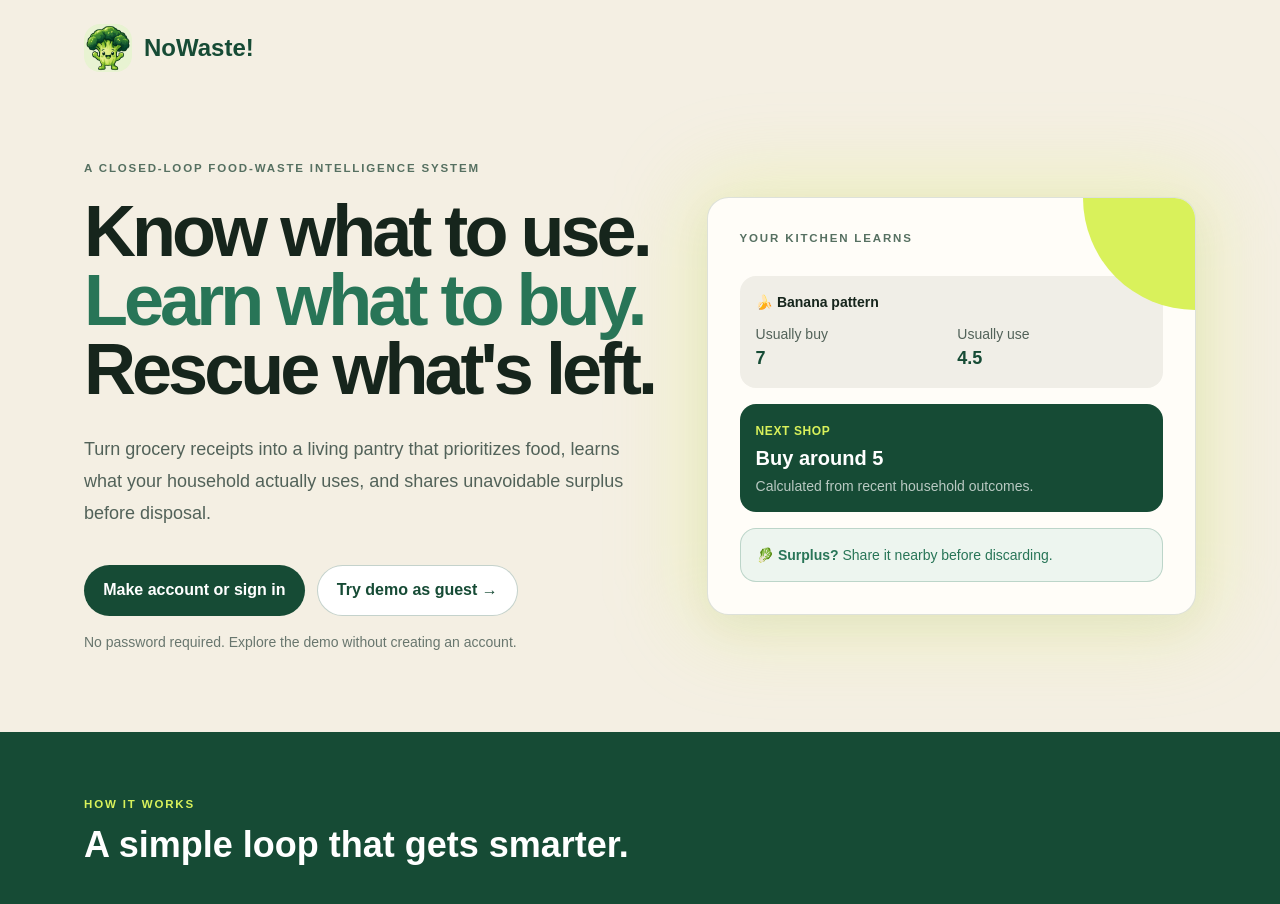
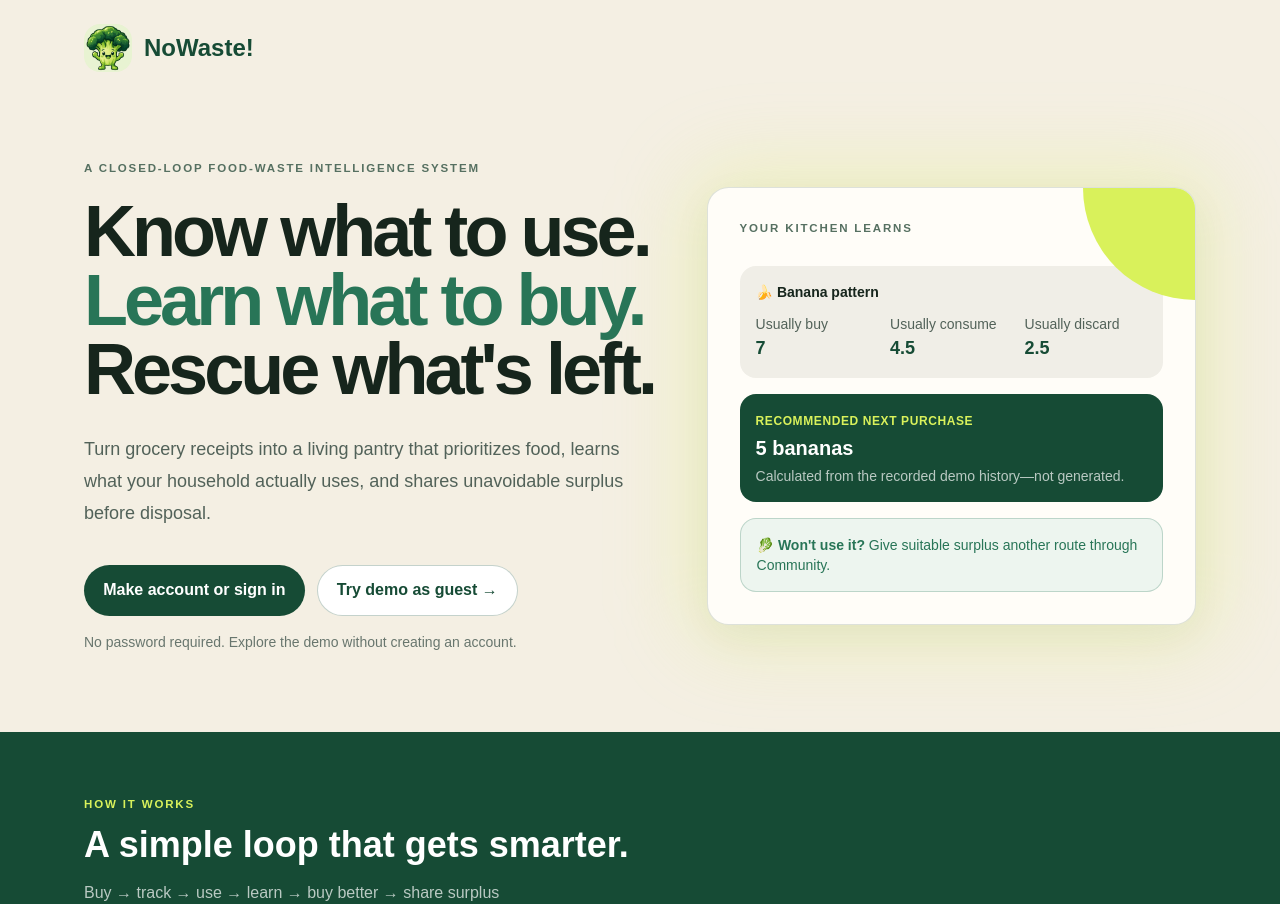
Before and after one commit to Arishaiquel/NoWaste-, a Next.js app: page / in a window 1280 px wide. Shown: the top 904 px of the page. Built offline with nearby package versions, Linux system fonts and the light colour scheme; no server answers.

Commit message:
Show adaptive purchase intelligence

```diff
--- a/app/page.tsx
+++ b/app/page.tsx
@@ -1,7 +1,10 @@
 import Image from "next/image";
 import Link from "next/link";
+import { demoBananaHistory } from "@/lib/demoScenario";
+import { buildPurchaseRecommendations } from "@/lib/purchaseCoach";
 
 export default function Home() {
+  const banana = buildPurchaseRecommendations(demoBananaHistory(false))[0];
   return <main className="landing-page min-h-screen">
     <header className="mx-auto flex max-w-6xl items-center px-5 py-6">
       <Link href="/" className="flex items-center gap-3 text-2xl font-black text-[#164b35]"><span className="grid size-12 place-items-center overflow-hidden rounded-2xl bg-[#e8f3d2]"><Image src="/nowaste-vegetable-logo.png" alt="" width={48} height={48} className="size-full object-contain" priority/></span>NoWaste!</Link>
@@ -13,9 +16,9 @@ export default function Home() {
         <p className="mt-4 text-sm text-[#68766e]">No password required. Explore the demo without creating an account.</p>
       </div>
       <div className="relative"><div className="absolute -inset-5 -z-10 rounded-[3rem] bg-[#d9f15b40] blur-2xl"/><div className="card relative overflow-hidden p-6 sm:p-8"><div className="absolute right-0 top-0 h-28 w-28 rounded-bl-full bg-[#d9f15b]"/><p className="eyebrow">Your kitchen learns</p>
-        <div className="mt-7 space-y-4 text-sm"><div className="rounded-2xl bg-[#f0eee7] p-4"><b>🍌 Banana pattern</b><div className="mt-3 grid grid-cols-2 gap-3 text-[#526259]"><span>Usually buy<br/><b className="text-lg text-[#164b35]">7</b></span><span>Usually use<br/><b className="text-lg text-[#164b35]">4.5</b></span></div></div><div className="rounded-2xl bg-[#164b35] p-4 text-white"><span className="text-xs font-bold uppercase tracking-wider text-[#d9f15b]">Next shop</span><p className="mt-1 text-xl font-black">Buy around 5</p><p className="mt-1 text-white/70">Calculated from recent household outcomes.</p></div><div className="rounded-2xl border border-[#28755740] bg-[#edf5ef] p-4 text-[#287557]"><b>🥬 Surplus?</b> Share it nearby before discarding.</div></div>
+        <div className="mt-7 space-y-4 text-sm"><div className="rounded-2xl bg-[#f0eee7] p-4"><b>🍌 Banana pattern</b><div className="mt-3 grid grid-cols-3 gap-3 text-[#526259]"><span>Usually buy<br/><b className="text-lg text-[#164b35]">{banana.averagePurchased}</b></span><span>Usually consume<br/><b className="text-lg text-[#164b35]">{banana.averageConsumed}</b></span><span>Usually discard<br/><b className="text-lg text-[#164b35]">{banana.averageDiscarded}</b></span></div></div><div className="rounded-2xl bg-[#164b35] p-4 text-white"><span className="text-xs font-bold uppercase tracking-wider text-[#d9f15b]">Recommended next purchase</span><p className="mt-1 text-xl font-black">{banana.recommendedQuantity} bananas</p><p className="mt-1 text-white/70">Calculated from the recorded demo history—not generated.</p></div><div className="rounded-2xl border border-[#28755740] bg-[#edf5ef] p-4 text-[#287557]"><b>🥬 Won&apos;t use it?</b> Give suitable surplus another route through Community.</div></div>
       </div></div>
     </section>
-    <section className="bg-[#164b35] text-white"><div className="mx-auto max-w-6xl px-5 py-16"><div className="max-w-2xl"><p className="eyebrow !text-[#d9f15b]">How it works</p><h2 className="mt-3 text-3xl font-black sm:text-4xl">A simple loop that gets smarter.</h2></div><div className="mt-10 grid gap-6 sm:grid-cols-2 lg:grid-cols-4">{[["01","Capture your shop","Upload a receipt and review the groceries found."],["02","Use food in time","Prioritise, cook, freeze, or consume items before they go to waste."],["03","Share what’s left","Offer suitable surplus food to people nearby through Community Rescue."],["04","Shop more wisely","Learn from what was consumed, shared, or discarded to guide your next shop."]].map(([n,t,d])=><article key={n} className="rounded-3xl border border-white/15 bg-white/5 p-6"><span className="text-sm font-black text-[#d9f15b]">{n}</span><h3 className="mt-5 text-xl font-black">{t}</h3><p className="mt-3 leading-7 text-white/70">{d}</p></article>)}</div></div></section>
+    <section className="bg-[#164b35] text-white"><div className="mx-auto max-w-6xl px-5 py-16"><div className="max-w-2xl"><p className="eyebrow !text-[#d9f15b]">How it works</p><h2 className="mt-3 text-3xl font-black sm:text-4xl">A simple loop that gets smarter.</h2><p className="mt-4 text-white/70">Buy → track → use → learn → buy better → share surplus</p></div><div className="mt-10 grid gap-6 sm:grid-cols-2 lg:grid-cols-4">{[["01","Capture your shop","Upload a receipt and review the groceries found."],["02","Use food in time","Prioritise, cook, freeze, or consume items before they go to waste."],["03","Learn and buy better","Turn recorded outcomes into practical quantities for your next shop."],["04","Share what you won’t use","Give suitable surplus another route through Community before disposal."]].map(([n,t,d])=><article key={n} className="rounded-3xl border border-white/15 bg-white/5 p-6"><span className="text-sm font-black text-[#d9f15b]">{n}</span><h3 className="mt-5 text-xl font-black">{t}</h3><p className="mt-3 leading-7 text-white/70">{d}</p></article>)}</div></div></section>
   </main>;
 }
--- a/components/GuestCoachExperience.tsx
+++ b/components/GuestCoachExperience.tsx
@@ -1,16 +1,28 @@
 "use client";
-import { useMemo } from "react";
+import { useMemo, useState } from "react";
 import { WastePatterns } from "@/components/intelligence/WastePatterns";
 import { PurchaseCoach } from "@/components/intelligence/PurchaseCoach";
 import { guestBehaviorPurchases } from "@/lib/guestDemoData";
-import { demoBananaHistory } from "@/lib/demoScenario";
+import { demoBananaHistory, readDemoScenario, writeDemoScenario } from "@/lib/demoScenario";
+import { buildPurchaseRecommendations } from "@/lib/purchaseCoach";
 
 export function GuestCoachExperience() {
+  const [state,setState]=useState(()=>readDemoScenario());
   const purchases=useMemo(()=>[
     ...guestBehaviorPurchases.filter(x=>x.normalizedName!=="Bananas"),
-    ...demoBananaHistory(false),
-  ],[]);
+    ...demoBananaHistory(state.improvedPurchaseRecorded),
+  ],[state.improvedPurchaseRecorded]);
+  const before=useMemo(()=>buildPurchaseRecommendations(demoBananaHistory(false))[0],[]);
+  const current=useMemo(()=>buildPurchaseRecommendations(demoBananaHistory(state.improvedPurchaseRecorded))[0],[state.improvedPurchaseRecorded]);
+  const beforeWaste=Math.round((before.wasteRate.rate??0)*100);
+  const currentWaste=Math.round((current.wasteRate.rate??0)*100);
   return <>
+    <section className="adaptive-demo" aria-live="polite">
+      <div><p className="eyebrow">Demo data · Live calculation</p><h2>Watch NoWaste adapt</h2><p>Add one successful purchase outcome and the coach recalculates from the stored history below.</p></div>
+      <div className={`adaptive-result ${state.improvedPurchaseRecorded?"adaptive-result-updated":""}`}><span>Banana waste rate</span><strong>{state.improvedPurchaseRecorded?<>{beforeWaste}% <i>→</i> {currentWaste}%</>:<>{beforeWaste}%</>}</strong><small>Next purchase: {current.recommendedQuantity} {current.unit??"items"}</small></div>
+      <button disabled={state.improvedPurchaseRecorded} onClick={()=>setState(writeDemoScenario({improvedPurchaseRecorded:true}))}>{state.improvedPurchaseRecorded?"Outcome recorded ✓":"Record: 5 bought · 5 consumed · 0 discarded"}</button>
+      {state.improvedPurchaseRecorded&&<p className="adaptive-note" role="status">Recommendation remains {current.recommendedQuantity}, now backed by {current.resolvedPurchases} completed purchases.</p>}
+    </section>
     <WastePatterns purchases={purchases}/>
     <PurchaseCoach purchases={purchases}/>
   </>;
--- a/components/intelligence/RecommendationCard.tsx
+++ b/components/intelligence/RecommendationCard.tsx
@@ -8,6 +8,7 @@ export function RecommendationCard({ recommendation }: { recommendation: Purchas
   return <article className="coach-card">
     <div className="flex items-start justify-between gap-3"><div><p className="eyebrow">{recommendation.foodCategory.replaceAll("_", " ")}</p><h3 className="mt-1 text-xl font-black">{recommendation.normalizedName}</h3></div><span className={`confidence-badge confidence-${recommendation.confidence.toLowerCase().replaceAll(" ", "-")}`}>{recommendation.confidence}</span></div>
     <dl className="coach-stats"><div><dt>Usually bought</dt><dd>{number(recommendation.averagePurchased)}{unit}</dd></div><div><dt>Usually consumed</dt><dd>{number(recommendation.averageConsumed)}{unit}</dd></div><div><dt>Usually discarded</dt><dd>{number(recommendation.averageDiscarded)}{unit}</dd></div><div><dt>Waste rate</dt><dd>{recommendation.wasteRate.rate === null ? "—" : `${Math.round(recommendation.wasteRate.rate * 100)}%`}<small>{recommendation.wasteRate.method === "events" ? "event-based" : recommendation.wasteRate.method === "quantity" ? "by quantity" : ""}</small></dd></div></dl>
+    {recommendation.recommendedQuantity!==null&&<p className="mt-3 text-sm leading-6 text-[#58685f]">{recommendation.explanation[0]}</p>}
     <div className="coach-recommendation">{recommendation.recommendedQuantity === null ? <><strong>Not enough history yet.</strong><span>Personalization starts after 3 resolved purchases.</span></> : <><span>Recommended next purchase</span><strong>{number(recommendation.recommendedQuantity)}{unit}</strong><small>Based on your last {recommendation.resolvedPurchases} resolved purchases</small></>}</div>
     <RecommendationExplanation recommendation={recommendation}/>
   </article>;
--- a/components/intelligence/RecommendationExplanation.tsx
+++ b/components/intelligence/RecommendationExplanation.tsx
@@ -3,11 +3,11 @@ import type { PurchaseRecommendation } from "@/types/recommendation";
 const formatDate = (value: string) => new Intl.DateTimeFormat("en", { month: "short", day: "numeric", year: "2-digit" }).format(new Date(`${value}T00:00:00`));
 
 export function RecommendationExplanation({ recommendation }: { recommendation: PurchaseRecommendation }) {
-  return <details className="recommendation-details"><summary>Why am I seeing this?</summary>
+  return <details className="recommendation-details"><summary>Why this?</summary>
     <div className="mt-3 space-y-2 text-sm leading-6 text-[#58685f]">{recommendation.explanation.map((line) => <p key={line}>{line}</p>)}</div>
     {recommendation.recentPurchases.length > 0 && <div className="history-table mt-4" role="table" aria-label={`Recent ${recommendation.normalizedName} purchase history`}>
-      <div className="history-row history-head" role="row"><span>Date</span><span>Bought</span><span>Used</span><span>Discarded</span></div>
+      <div className="history-row history-head" role="row"><span>Date</span><span>Bought</span><span>Consumed</span><span>Discarded</span></div>
       {recommendation.recentPurchases.map((purchase) => <div className="history-row" role="row" key={purchase.id}><span>{formatDate(purchase.purchaseDate)}</span><span>{purchase.purchaseQuantity}</span><span>{purchase.consumedQuantity}</span><span>{purchase.discardedQuantity}</span></div>)}
-    </div>}<p className="mt-3 text-xs font-bold text-[#68766e]">Weighted average consumption: {recommendation.averageConsumed} {recommendation.unit??"items"}</p>
+    </div>}<p className="mt-3 text-xs font-bold text-[#68766e]">Weighted average consumption: {recommendation.weightedAverageConsumed} {recommendation.unit??"items"} · Recommended quantity: {recommendation.recommendedQuantity??"not available"}</p>
   </details>;
 }
--- a/components/kitchen/FoodActionSheet.tsx
+++ b/components/kitchen/FoodActionSheet.tsx
@@ -9,7 +9,7 @@ export type FoodSheetAction = "consumed" | "discarded" | "frozen" | "pantry" | "
 export function FoodActionSheet({ item, enabled, onClose, onAction }: { item: KitchenItemData | null; enabled: boolean; onClose: () => void; onAction: (action: FoodSheetAction, item: KitchenItemData) => void }) {
   useEffect(()=>{if(!item)return;const key=(event:KeyboardEvent)=>event.key==="Escape"&&onClose();document.addEventListener("keydown",key);return()=>document.removeEventListener("keydown",key)},[item,onClose]);
   if (!item) return null;
-  const actions: Array<[FoodSheetAction,string,string]> = [["consumed","🍽","Ate it"],["discarded","🗑","Discard"],["frozen","❄","Freeze"],["pantry","🧺","Move to pantry"],["fridge","🧊","Move to fridge"],["rescue","🍳","Cook with it"],["share","🤝","Share Nearby"],["edit","✏","View & edit"]];
+  const actions: Array<[FoodSheetAction,string,string]> = [["consumed","🍽","Ate it"],["rescue","🍳","Cook with it"],["frozen","❄","Freeze"],["share","🤝","Share Nearby"],["discarded","🗑","Discard"],["pantry","🧺","Move to pantry"],["fridge","🧊","Move to fridge"],["edit","✏","View & edit"]];
   return <div className="modal-backdrop action-sheet-backdrop" role="presentation" onMouseDown={(event)=>event.target===event.currentTarget&&onClose()}><section className="food-action-sheet" role="dialog" aria-modal="true" aria-labelledby="food-action-title">
     <div className="sheet-handle"/><button onClick={onClose} className="sheet-close" aria-label="Close actions">×</button>
     <div className="sheet-food"><FoodVisual name={item.normalized_name} category={item.food_category} size="lg"/><div><p>What would you like to do?</p><h2 id="food-action-title">{item.normalized_name}</h2><small>{item.freshness.status} · {item.freshness.riskScore ?? "—"}% priority</small></div></div>
--- a/components/kitchen/KitchenView.tsx
+++ b/components/kitchen/KitchenView.tsx
@@ -81,7 +81,7 @@ export function KitchenView({ items, metrics, actionsEnabled, guestDemo = false
       <div className="kitchen-floor"><div className="appliance-slot fridge-slot"><FridgeZone items={zones.fridge} freezerItems={zones.freezer} {...zoneProps}/></div><div className="appliance-slot pantry-slot"><PantryZone items={zones.pantry} {...zoneProps}/></div><RescuePot basket={basket} onRemove={(id)=>setBasket((current)=>current.filter((item)=>item.id!==id))} onMakeMeal={makeMeal} disabled={!actionsEnabled}/></div>
       <CounterZone items={zones.counter} {...zoneProps}/>
       {!localItems.length&&<div className="empty-kitchen"><span>🧺</span><b>Your kitchen is ready for groceries.</b><small>Send a receipt to the Telegram bot to stock the shelves.</small></div>}
-      <div className="mobile-action-note">Tap any food for Ate it, Discard, Freeze, Move, Cook, and Edit.</div>
+      <div className="mobile-action-note">Tap any food to cook, freeze, share nearby, or record an outcome.</div>
     </section>
     <DragOverlay dropAnimation={{duration:220,easing:"cubic-bezier(.2,.8,.2,1)"}}>{active?<div className="drag-overlay-wrap"><FoodObject item={active} overlay/></div>:null}</DragOverlay>
     <FoodActionSheet item={sheetItem} enabled={actionsEnabled} onClose={closeSheet} onAction={handleAction}/>
--- a/lib/purchaseCoach.ts
+++ b/lib/purchaseCoach.ts
@@ -53,12 +53,13 @@ export class StatisticalPurchaseModel implements PurchaseRecommendationModel {
     const averagePurchased = calculateAveragePurchasedQuantity(history);
     const averageConsumed = calculateAverageConsumedQuantity(history);
     const averageDiscarded = calculateAverageDiscardedQuantity(history);
-    const recommendation = count >= MIN_HISTORY_FOR_PERSONALIZATION ? roundPracticalQuantity(weightedConsumption(history), history[0]?.unit ?? null) : null;
+    const weightedAverageConsumed = weightedConsumption(history);
+    const recommendation = count >= MIN_HISTORY_FOR_PERSONALIZATION ? roundPracticalQuantity(weightedAverageConsumed, history[0]?.unit ?? null) : null;
     const unit = history[0]?.unit ?? null;
     const explanation = count < MIN_HISTORY_FOR_PERSONALIZATION
       ? [`Only ${count} resolved purchase${count === 1 ? "" : "s"} recorded.`, "Keep tracking this item and NoWaste! will personalize recommendations after a few grocery cycles."]
-      : [`You bought ${normalizedName.toLowerCase()} ${count} times recently.`, `Average purchased: ${rounded(averagePurchased)}${unit ? ` ${unit}` : ""}. Average consumed: ${rounded(averageConsumed)}${unit ? ` ${unit}` : ""}. Average discarded: ${rounded(averageDiscarded)}${unit ? ` ${unit}` : ""}.`, "This estimate is a recency-weighted average of your recorded consumption."];
-    return { normalizedName, foodCategory: history[0]?.foodCategory ?? "other", unit, resolvedPurchases: count, averagePurchased: rounded(averagePurchased), averageConsumed: rounded(averageConsumed), averageDiscarded: rounded(averageDiscarded), wasteRate: calculateWasteRate(history), recentTrend: recentTrend(history), recommendedQuantity: recommendation, confidence, explanation, recentPurchases: history.slice(0, 6) };
+      : [`Based on your recent ${normalizedName.toLowerCase()} purchases, you usually consume around ${Math.floor(averageConsumed)}–${Math.ceil(averageConsumed)} before the rest are discarded.`, "The recommendation uses a recency-weighted average, so newer outcomes count slightly more."];
+    return { normalizedName, foodCategory: history[0]?.foodCategory ?? "other", unit, resolvedPurchases: count, averagePurchased: rounded(averagePurchased), averageConsumed: rounded(averageConsumed), weightedAverageConsumed: rounded(weightedAverageConsumed), averageDiscarded: rounded(averageDiscarded), wasteRate: calculateWasteRate(history), recentTrend: recentTrend(history), recommendedQuantity: recommendation, confidence, explanation, recentPurchases: history.slice(0, 6) };
   }
 }
 
--- a/types/recommendation.ts
+++ b/types/recommendation.ts
@@ -14,6 +14,7 @@ export interface PurchaseRecommendation {
   resolvedPurchases: number;
   averagePurchased: number;
   averageConsumed: number;
+  weightedAverageConsumed: number;
   averageDiscarded: number;
   wasteRate: WasteRateResult;
   recentTrend: "improving" | "worsening" | "steady" | "not_enough_history";
```
Also changed, not shown: app/globals.css (+3 -2 lines), app/responsible-ai/page.tsx (+3 -4 lines), 1 other file (tests, documents, lock files or other folders).
